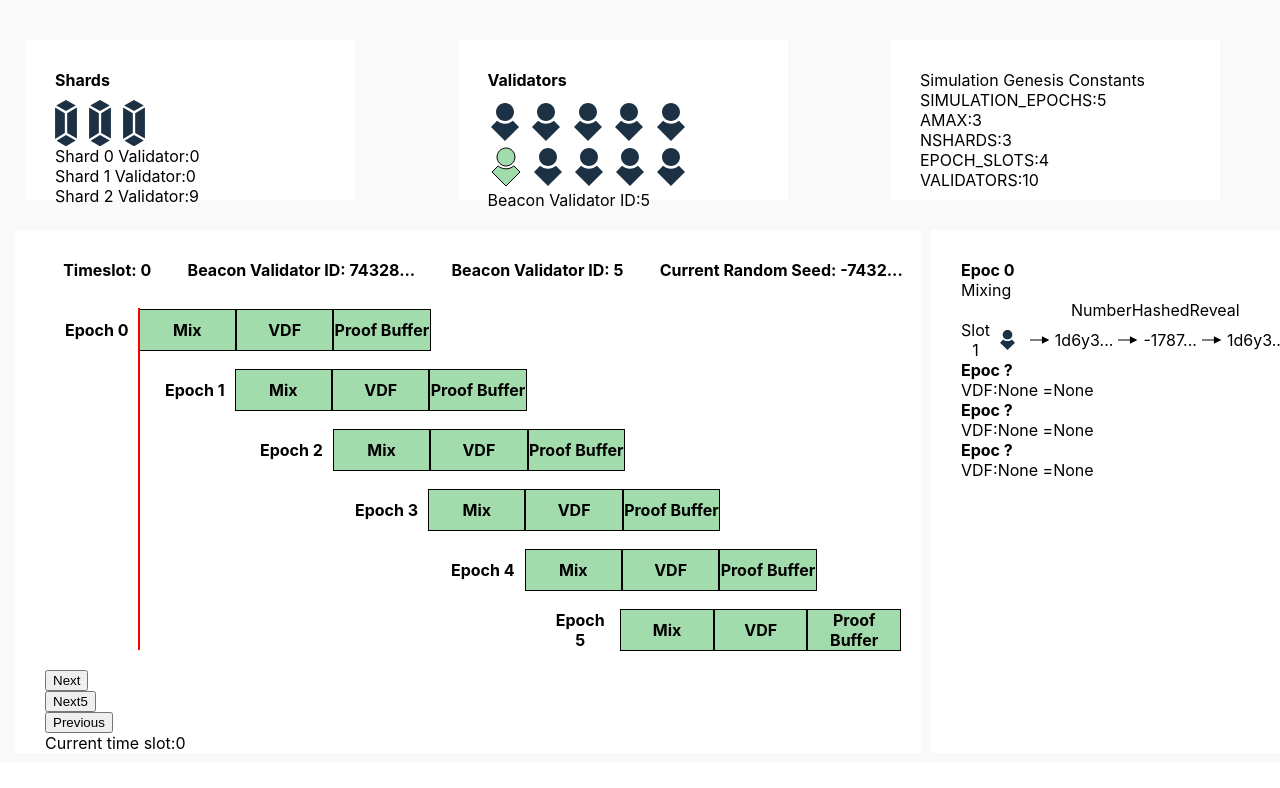
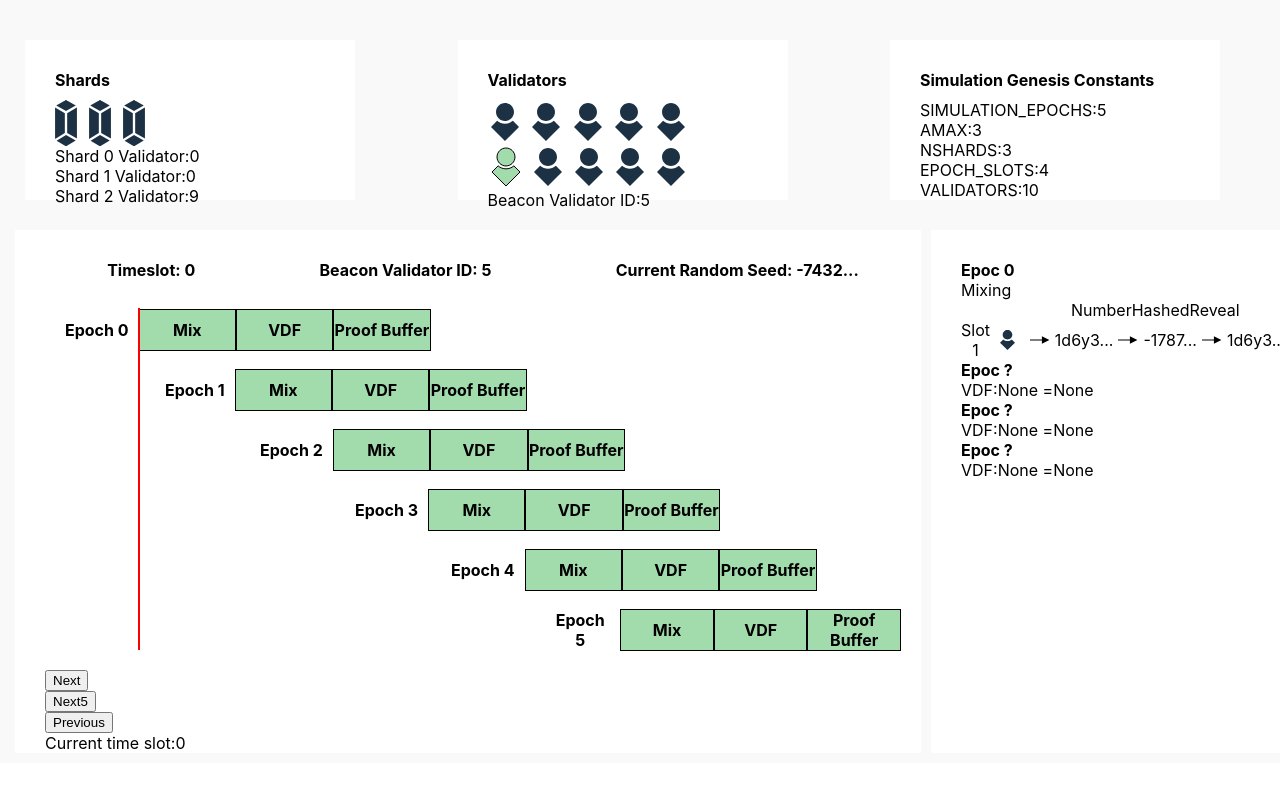
Before and after one commit to beacon-thugs-harmony/beacon_thugs_frontend, a React (Create React App) app: page / in a window 1280 px wide. Shown: the top 788 px of the page. Built offline with nearby package versions, Linux system fonts and the light colour scheme.

Commit message:
Format Contants

```diff
--- a/src/components/Header.js
+++ b/src/components/Header.js
@@ -43,7 +43,7 @@ class Header extends Component {
           </UserSpace>
         </Box>
         <Box>
-          <div>Simulation Genesis Constants</div>
+          <Title>Simulation Genesis Constants</Title>
           <div>SIMULATION_EPOCHS:{this.props.data[this.props.step].CONFIG.SIMULATION_EPOCHS}</div>
           <div>AMAX:{this.props.data[this.props.step].CONFIG.AMAX}</div>
           <div>NSHARDS:{this.props.data[this.props.step].CONFIG.NSHARDS}</div>
--- a/src/components/Timeline.js
+++ b/src/components/Timeline.js
@@ -13,11 +13,6 @@ class Timeline extends Component {
             <TheLine multi={this.props.step} />
             <div style={{ display: 'flex', flexDirection: 'row', justifyContent: 'space-around' }}>
               <Title>Timeslot: {this.props.data[this.props.step].current_epoch_id}</Title>
-              <Title>
-                Beacon Validator ID:{' '}
-                {(Number(this.props.data[this.props.step].current_random_seed_r_j) * -1).toString().substring(0, 5) +
-                  '...'}
-              </Title>
               <Title>Beacon Validator ID: {this.props.data[this.props.step].current_beacon_validator_id}</Title>
               <Title>
                 Current Random Seed:{' '}
```
